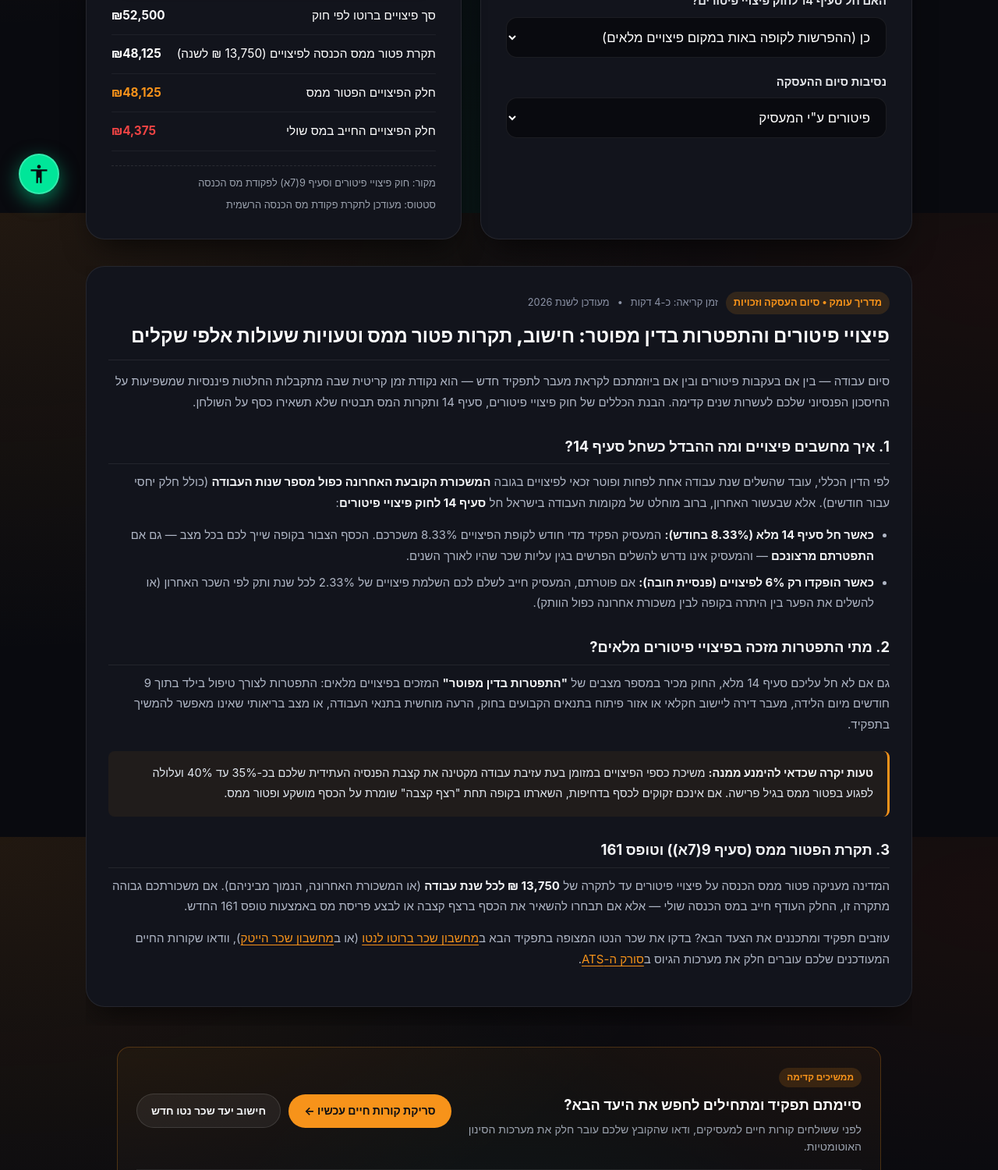
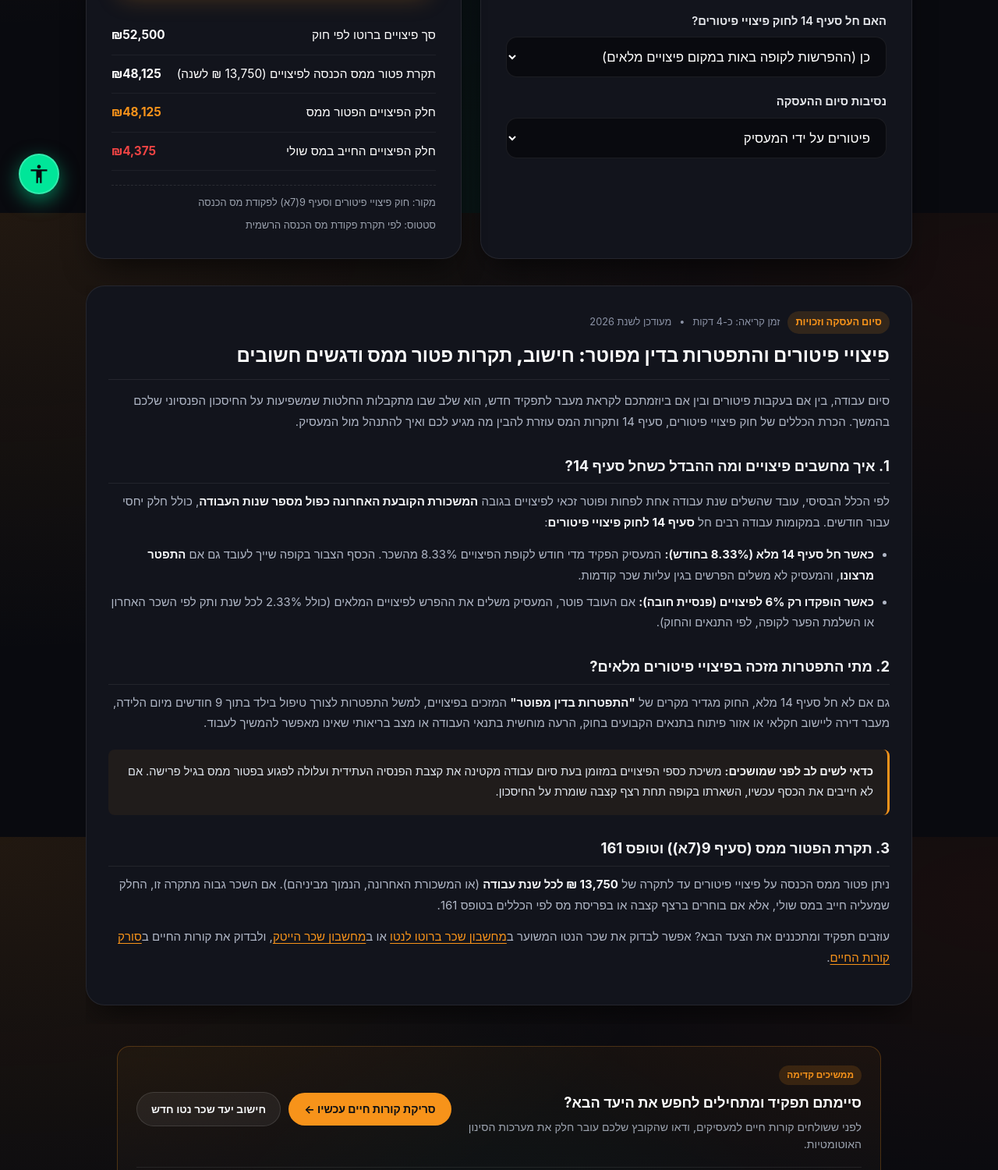
Before and after one commit to 8520258/jobnet, a plain HTML site: page severance-pay.html in a window 1280 px wide. Shown: the part 527-2027 px from the top of the page at 78% size. Drawn offline with Linux system fonts and the light colour scheme.

Commit message:
Refine HTML content and update descriptions
Updated the HTML content for improved clarity and accuracy in descriptions, including changes to meta tags, headings, and text descriptions.

```diff
--- a/severance-pay.html
+++ b/severance-pay.html
@@ -1,10 +1,10 @@
-<!DOCTYPE html>
+\<!DOCTYPE html>
 <html lang="he" dir="rtl">
 <head>
   <meta charset="UTF-8">
   <meta name="viewport" content="width=device-width, initial-scale=1.0">
   <title>JobNet</title>
-  <meta name="description" content="מחשבון פיצויי פיטורים מעודכן: חישוב פיצויים לפי ותק, השלמת פיצויים לפי סעיף 14, תקרת פטור ממס הכנסה (סעיף 9(7א)) וסכום נטו לתשלום.">
+  <meta name="description" content="מחשבון פיצויי פיטורים: חישוב פיצויים לפי ותק, השלמת פיצויים לפי סעיף 14, תקרת פטור ממס הכנסה (סעיף 9(7א)) וסכום לתשלום.">
   <link rel="canonical" href="https://jobnet.vip/severance-pay">
 
   <meta property="og:title" content="JobNet">
@@ -13,7 +13,7 @@
   <meta property="og:url" content="https://jobnet.vip/severance-pay">
 
   <link rel="stylesheet" href="./style.css">
-  <script src="./common.js?v=4.1.0" defer></script>
+  <script src="./common.js?v=4.4.0" defer></script>
 
   <style>
     .source-meta {
@@ -113,18 +113,18 @@
         "url": "https://jobnet.vip/severance-pay",
         "applicationCategory": "FinanceApplication",
         "operatingSystem": "All",
-        "description": "סימולטור לחישוב פיצויי פיטורים, תקרת פטור ממס וזכאות לפי סעיף 14."
+        "description": "מחשבון לחישוב פיצויי פיטורים, תקרת פטור ממס וזכאות לפי סעיף 14."
       },
       {
         "@type": "Article",
-        "headline": "פיצויי פיטורים והתפטרות בדין מפוטר: חישוב, תקרות פטור ממס וטעויות שעולות אלפי שקלים",
+        "headline": "פיצויי פיטורים והתפטרות בדין מפוטר: חישוב, תקרות פטור ממס ודגשים חשובים",
         "author": {
           "@type": "Organization",
           "name": "JobNet"
         },
         "datePublished": "2026-03-01",
         "dateModified": "2026-11-21",
-        "description": "המדריך המלא לפיצויי פיטורים וסיום העסקה בישראל: סעיף 14, תקרת פטור ממס הכנסה, טופס 161 והתפטרות בדין מפוטר."
+        "description": "מדריך לפיצויי פיטורים וסיום העסקה בישראל: סעיף 14, תקרת פטור ממס הכנסה, טופס 161 והתפטרות בדין מפוטר."
       }
     ]
   }
@@ -133,9 +133,8 @@
 <body>
 
   <main class="main-grid no-print">
-    <!-- כרטיס הזנת נתונים -->
     <section class="card">
-      <h2>הזנת נתוני העסקה וסיום עבודה</h2>
+      <h2>נתוני העסקה וסיום עבודה</h2>
 
       <div class="field">
         <label for="lastSalary">משכורת חודשית קובעת אחרונה (ברוטו)</label>
@@ -161,25 +160,24 @@
         <select id="clause14">
           <option value="yes" selected>כן (ההפרשות לקופה באות במקום פיצויים מלאים)</option>
           <option value="partial">כן, אך הופרשו 6% בלבד (נדרשת השלמה ל-8.33%)</option>
-          <option value="no">לא (חל הדין הכללי - משכורת אחרונה לכל שנת עבודה)</option>
+          <option value="no">לא (לפי הכלל הרגיל: משכורת אחרונה לכל שנת עבודה)</option>
         </select>
       </div>
 
       <div class="field">
         <label for="endReason">נסיבות סיום ההעסקה</label>
         <select id="endReason">
-          <option value="fired" selected>פיטורים ע"י המעסיק</option>
-          <option value="resigned">התפטרות יזומה של העובד/ת</option>
+          <option value="fired" selected>פיטורים על ידי המעסיק</option>
+          <option value="resigned">התפטרות יזומה של העובד או העובדת</option>
         </select>
       </div>
     </section>
 
-    <!-- תוצאות חישוב פיצויים -->
     <section class="card">
       <h2>תוצאות חישוב פיצויי פיטורים</h2>
 
       <div class="net-banner">
-        <div class="title">סך פיצויי פיטורים לתשלום/שחרור</div>
+        <div class="title">סך פיצויי פיטורים לתשלום או שחרור</div>
         <div class="amount" id="valTotalSev">₪52,500</div>
         <div style="font-size: 0.9rem; opacity: 0.8; margin-top: 4px;" id="valTenureText">ותק כולל: 3.5 שנים</div>
       </div>
@@ -203,51 +201,50 @@
 
       <div class="source-meta">
         <span>מקור: חוק פיצויי פיטורים וסעיף 9(7א) לפקודת מס הכנסה</span>
-        <span>סטטוס: מעודכן לתקרת פקודת מס הכנסה הרשמית</span>
+        <span>סטטוס: לפי תקרת פקודת מס הכנסה הרשמית</span>
       </div>
     </section>
   </main>
 
-  <!-- מאמר עומק מקצועי לקידום וערך לגולשים -->
   <div class="container no-print lazy-section" style="max-width: 1060px; width: 100%; margin-top: 10px;">
     <article class="card editorial-article">
       <div class="editorial-meta">
-        <span class="editorial-tag">מדריך עומק • סיום העסקה וזכויות</span>
+        <span class="editorial-tag">סיום העסקה וזכויות</span>
         <span>זמן קריאה: כ-4 דקות</span>
         <span>•</span>
         <span>מעודכן לשנת 2026</span>
       </div>
 
-      <h2>פיצויי פיטורים והתפטרות בדין מפוטר: חישוב, תקרות פטור ממס וטעויות שעולות אלפי שקלים</h2>
+      <h2>פיצויי פיטורים והתפטרות בדין מפוטר: חישוב, תקרות פטור ממס ודגשים חשובים</h2>
 
       <p>
-        סיום עבודה — בין אם בעקבות פיטורים ובין אם ביוזמתכם לקראת מעבר לתפקיד חדש — הוא נקודת זמן קריטית שבה מתקבלות החלטות פיננסיות שמשפיעות על החיסכון הפנסיוני שלכם לעשרות שנים קדימה. הבנת הכללים של חוק פיצויי פיטורים, סעיף 14 ותקרות המס תבטיח שלא תשאירו כסף על השולחן.
+        סיום עבודה, בין אם בעקבות פיטורים ובין אם ביוזמתכם לקראת מעבר לתפקיד חדש, הוא שלב שבו מתקבלות החלטות שמשפיעות על החיסכון הפנסיוני שלכם בהמשך. הכרת הכללים של חוק פיצויי פיטורים, סעיף 14 ותקרות המס עוזרת להבין מה מגיע לכם ואיך להתנהל מול המעסיק.
       </p>
 
       <h3>1. איך מחשבים פיצויים ומה ההבדל כשחל סעיף 14?</h3>
       <p>
-        לפי הדין הכללי, עובד שהשלים שנת עבודה אחת לפחות ופוטר זכאי לפיצויים בגובה <strong>המשכורת הקובעת האחרונה כפול מספר שנות העבודה</strong> (כולל חלק יחסי עבור חודשים). אלא שבעשור האחרון, ברוב מוחלט של מקומות העבודה בישראל חל <strong>סעיף 14 לחוק פיצויי פיטורים</strong>:
+        לפי הכלל הבסיסי, עובד שהשלים שנת עבודה אחת לפחות ופוטר זכאי לפיצויים בגובה <strong>המשכורת הקובעת האחרונה כפול מספר שנות העבודה</strong>, כולל חלק יחסי עבור חודשים. במקומות עבודה רבים חל <strong>סעיף 14 לחוק פיצויי פיטורים</strong>:
       </p>
       <ul>
-        <li><strong>כאשר חל סעיף 14 מלא (8.33% בחודש):</strong> המעסיק הפקיד מדי חודש לקופת הפיצויים 8.33% משכרכם. הכסף הצבור בקופה שייך לכם בכל מצב — גם אם <strong>התפטרתם מרצונכם</strong> — והמעסיק אינו נדרש להשלים הפרשים בגין עליות שכר שהיו לאורך השנים.</li>
-        <li><strong>כאשר הופקדו רק 6% לפיצויים (פנסיית חובה):</strong> אם פוטרתם, המעסיק חייב לשלם לכם השלמת פיצויים של 2.33% לכל שנת ותק לפי השכר האחרון (או להשלים את הפער בין היתרה בקופה לבין משכורת אחרונה כפול הוותק).</li>
+        <li><strong>כאשר חל סעיף 14 מלא (8.33% בחודש):</strong> המעסיק הפקיד מדי חודש לקופת הפיצויים 8.33% מהשכר. הכסף הצבור בקופה שייך לעובד גם אם <strong>התפטר מרצונו</strong>, והמעסיק לא משלים הפרשים בגין עליות שכר קודמות.</li>
+        <li><strong>כאשר הופקדו רק 6% לפיצויים (פנסיית חובה):</strong> אם העובד פוטר, המעסיק משלים את ההפרש לפיצויים המלאים (כולל 2.33% לכל שנת ותק לפי השכר האחרון או השלמת הפער לקופה, לפי התנאים והחוק).</li>
       </ul>
 
       <h3>2. מתי התפטרות מזכה בפיצויי פיטורים מלאים?</h3>
       <p>
-        גם אם לא חל עליכם סעיף 14 מלא, החוק מכיר במספר מצבים של <strong>"התפטרות בדין מפוטר"</strong> המזכים בפיצויים מלאים: התפטרות לצורך טיפול בילד בתוך 9 חודשים מיום הלידה, מעבר דירה ליישוב חקלאי או אזור פיתוח בתנאים הקבועים בחוק, הרעה מוחשית בתנאי העבודה, או מצב בריאותי שאינו מאפשר להמשיך בתפקיד.
+        גם אם לא חל סעיף 14 מלא, החוק מגדיר מקרים של <strong>"התפטרות בדין מפוטר"</strong> המזכים בפיצויים, למשל התפטרות לצורך טיפול בילד בתוך 9 חודשים מיום הלידה, מעבר דירה ליישוב חקלאי או אזור פיתוח בתנאים הקבועים בחוק, הרעה מוחשית בתנאי העבודה או מצב בריאותי שאינו מאפשר להמשיך לעבוד.
       </p>
 
       <div class="editorial-callout">
-        <strong>טעות יקרה שכדאי להימנע ממנה:</strong> משיכת כספי הפיצויים במזומן בעת עזיבת עבודה מקטינה את קצבת הפנסיה העתידית שלכם בכ-35% עד 40% ועלולה לפגוע בפטור ממס בגיל פרישה. אם אינכם זקוקים לכסף בדחיפות, השארתו בקופה תחת "רצף קצבה" שומרת על הכסף מושקע ופטור ממס.
+        <strong>כדאי לשים לב לפני שמושכים:</strong> משיכת כספי הפיצויים במזומן בעת סיום עבודה מקטינה את קצבת הפנסיה העתידית ועלולה לפגוע בפטור ממס בגיל פרישה. אם לא חייבים את הכסף עכשיו, השארתו בקופה תחת רצף קצבה שומרת על החיסכון.
       </div>
 
       <h3>3. תקרת הפטור ממס (סעיף 9(7א)) וטופס 161</h3>
       <p>
-        המדינה מעניקה פטור ממס הכנסה על פיצויי פיטורים עד לתקרה של <strong>13,750 ₪ לכל שנת עבודה</strong> (או המשכורת האחרונה, הנמוך מביניהם). אם משכורתכם גבוהה מתקרה זו, החלק העודף חייב במס הכנסה שולי — אלא אם תבחרו להשאיר את הכסף ברצף קצבה או לבצע פריסת מס באמצעות טופס 161 החדש.
+        ניתן פטור ממס הכנסה על פיצויי פיטורים עד לתקרה של <strong>13,750 ₪ לכל שנת עבודה</strong> (או המשכורת האחרונה, הנמוך מביניהם). אם השכר גבוה מתקרה זו, החלק שמעליה חייב במס שולי, אלא אם בוחרים ברצף קצבה או בפריסת מס לפי הכללים בטופס 161.
       </p>
       <p>
-        עוזבים תפקיד ומתכננים את הצעד הבא? בדקו את שכר הנטו המצופה בתפקיד הבא ב<a href="./general-calculator.html" class="inline-link">מחשבון שכר ברוטו לנטו</a> (או ב<a href="./tech-salary.html" class="inline-link">מחשבון שכר הייטק</a>), וודאו שקורות החיים המעודכנים שלכם עוברים חלק את מערכות הגיוס ב<a href="./index.html" class="inline-link">סורק ה-ATS</a>.
+        עוזבים תפקיד ומתכננים את הצעד הבא? אפשר לבדוק את שכר הנטו המשוער ב<a href="./general-calculator.html" class="inline-link">מחשבון שכר ברוטו לנטו</a> או ב<a href="./tech-salary.html" class="inline-link">מחשבון שכר הייטק</a>, ולבדוק את קורות החיים ב<a href="./index.html" class="inline-link">סורק קורות החיים</a>.
       </p>
     </article>
   </div>
```
